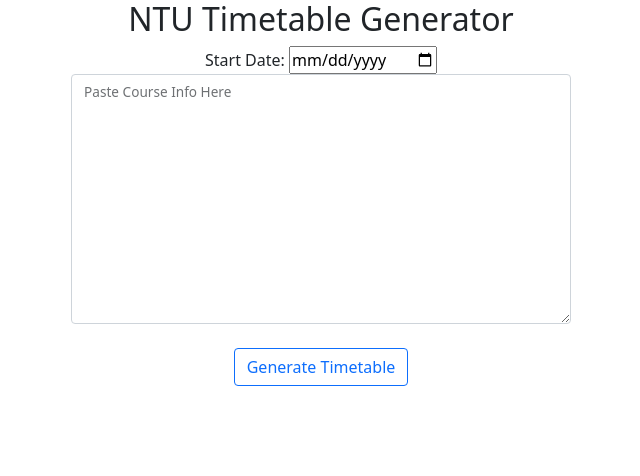
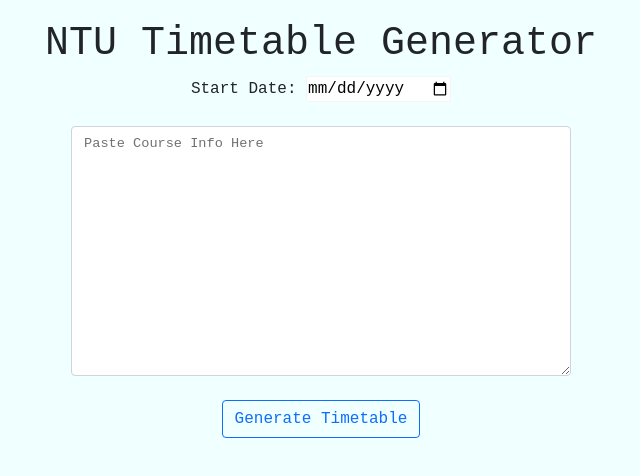
Before and after one commit to xJQx/NTU-Timetable-Generator, a website built with webpack: page src/index.html in a window 1280 px wide. Shown: the whole page, without its empty margins (319-959 px from the left). Built offline with nearby package versions, Linux system fonts and the light colour scheme.

Commit message:
change css

```diff
--- a/src/index.css
+++ b/src/index.css
@@ -3,9 +3,15 @@
     flex-wrap: wrap;
     flex-direction: column;
     align-items: center;
+
+    margin: 20px;
+    background-color: rgb(240, 255, 255);
+    font-family: 'Courier New', monospace;
 }
-table, th, td {
-    border: solid 1px black;
-    border-collapse: collapse;
-    padding: 5px;
+
+input[type='date'] {
+    border: 1px, solid, whitesmoke;
 }
+input[type='date']:focus {
+    border-color: rgba(174, 211, 245, 0.2);
+}
--- a/src/index.html
+++ b/src/index.html
@@ -8,11 +8,12 @@
         <title>NTU Timetable Generator</title>
     </head>
     <body>
-        <h2>NTU Timetable Generator</h2>
+        <h1>NTU Timetable Generator</h2>
         <div>
             <label for="#start-date">Start Date:</label>
             <input type='date' id="start-date">
         </div>
+        <br>
         <div class="form-floating">
             <textarea class="form-control" id="textarea" style="height: 250px; width: 500px;"></textarea>
             <label for="textarea">Paste Course Info Here</label>
```
Also changed, not shown: dist/index.html, dist/main.js.
